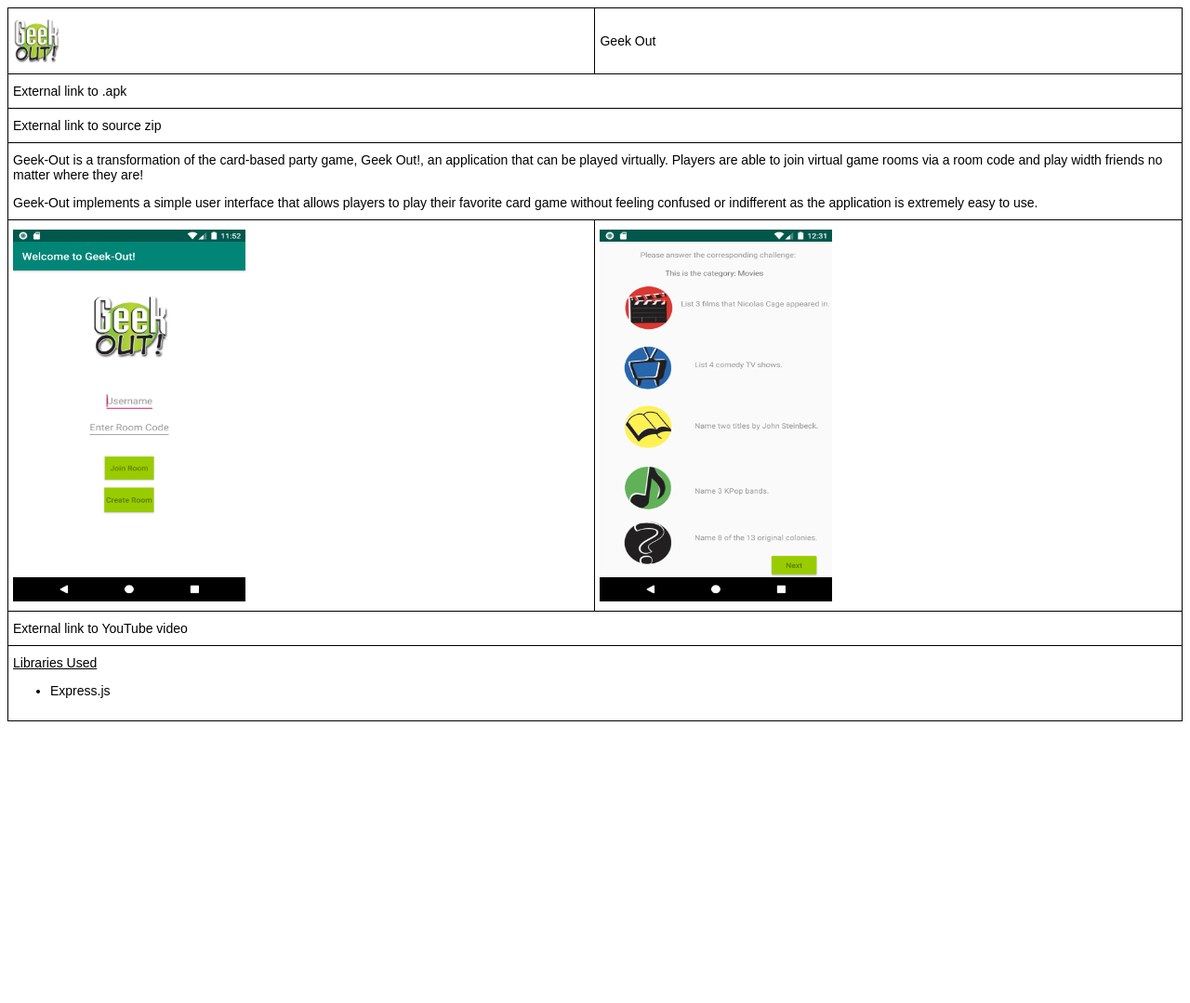
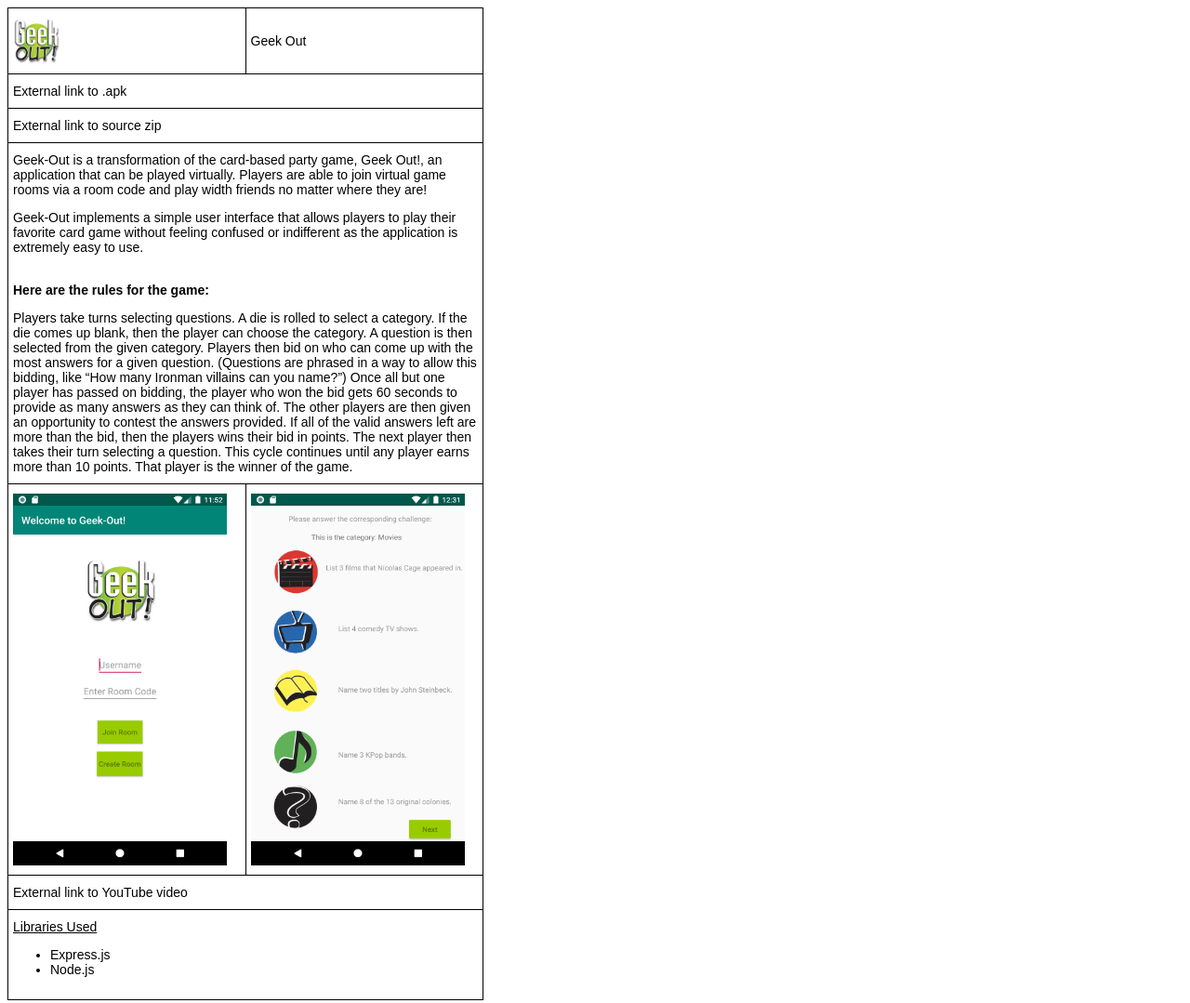
Before and after one commit to imseul/GeekOut, a plain HTML site: page Geek Out Webpage/index.html in a window 1280 px wide. Shown: the whole page at 93% size. Before the commit the page ends 800 px from the top, so only its background shows below. Drawn offline with Linux system fonts and the light colour scheme.

Commit message:
added description to index.html

```diff
--- a/Geek Out Webpage/index.html
+++ b/Geek Out Webpage/index.html
@@ -5,7 +5,7 @@
     .tg td{font-family:Arial, sans-serif;font-size:14px;padding:10px 5px;border-style:solid;border-width:1px;overflow:hidden;word-break:normal;}
     .tg th{font-family:Arial, sans-serif;font-size:14px;font-weight:normal;padding:10px 5px;border-style:solid;border-width:1px;overflow:hidden;word-break:normal;}
     </style>
-    <table class="tg">
+    <table class="tg" width="500">
       <tbody><tr>
         <td class="tg-031e">
             <img src = "./Icon.png" width="50" height="50" />
@@ -20,20 +20,31 @@
       </tr>
       <tr>
         <td class="tg-031e" colspan="2">
-            <p>Geek-Out is a transformation of the card-based party game, Geek Out!, an application
+            <p style="width: 500px;">Geek-Out is a transformation of the card-based party game, Geek Out!, an application
                 that can be played virtually. Players are able to join virtual game rooms via a room code and play width
             friends no matter where they are!  </p>
-            <p> Geek-Out implements a simple user interface that allows players to play their favorite card game
+            <p style="width: 500px;"> Geek-Out implements a simple user interface that allows players to play their favorite card game
                 without feeling confused or indifferent as the application is extremely easy to use.
             </p>
+            <br>
+            <b> Here are the rules for the game:</b> <br>
+            <p style="width: 500px;">Players take turns selecting questions. A die is rolled to select a category.
+              If the die comes up blank, then the player can choose the category. A question is then selected from
+              the given category. Players then bid on who can come up with the most answers for a given question.
+              (Questions are phrased in a way to allow this bidding, like <q>How many Ironman villains can you name?</q>)
+               Once all but one player has passed on bidding, the player who won the bid gets 60 seconds to provide
+               as many answers as they can think of. The other players are then given an opportunity to contest
+               the answers provided. If all of the valid answers left are more than the bid, then the players wins
+               their bid in points. The next player then takes their turn selecting a question. This cycle continues
+               until any player earns more than 10 points. That player is the winner of the game.</p>
            </td>
       </tr>
       <tr>
         <td class="tg-031e">
-          <img src = "./SigningInScreen.png" width="250" height="400">
+          <img src = "./SigningInScreen.png" width="230" height="400">
         </td>
         <td class="tg-031e">
-          <img src = "./Challenge.png" width = "250" height = "400">
+          <img src = "./Challenge.png" width = "230" height = "400">
         </td>
       </tr>
       <tr>
@@ -43,6 +54,7 @@
         <td class="tg-031e" colspan="2"><u>Libraries Used</u>
         <ul>
           <li> Express.js</li>
+          <li> Node.js</li>
         </ul> </td>
 
       </tr>
```
